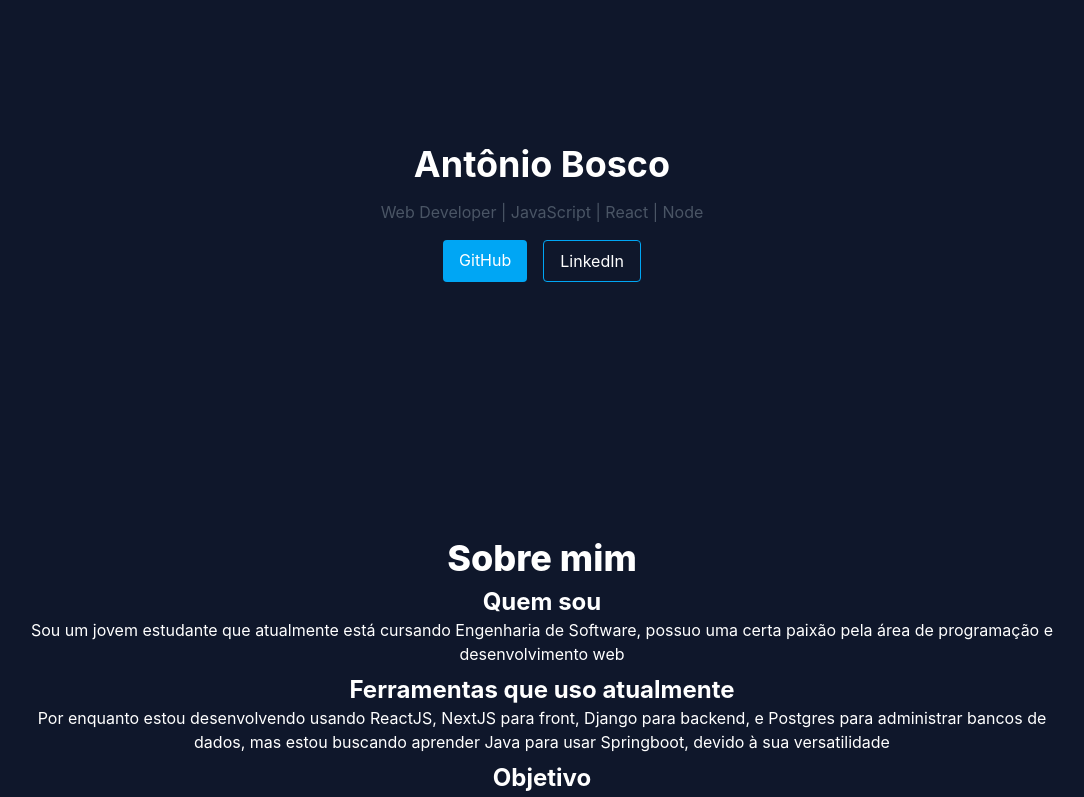
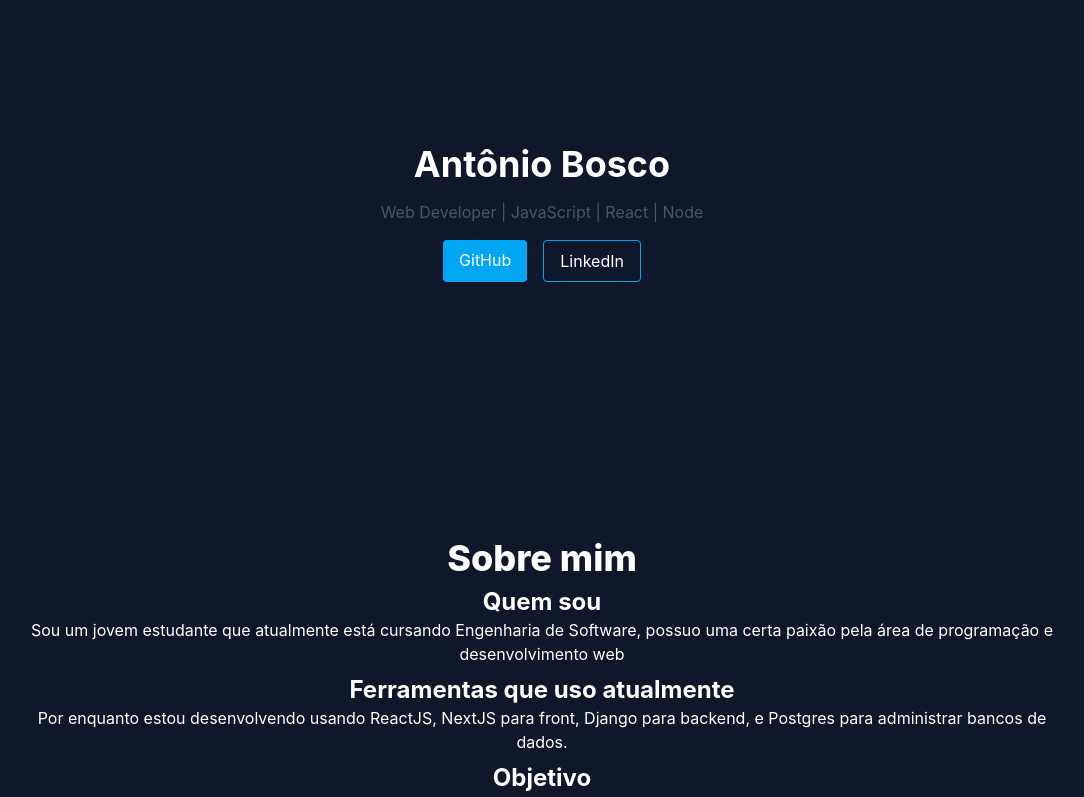
Before and after one commit to bosco227/portfolio, a React (Vite) app: page / in a window 1280 px wide. Shown: the top 797 px of the page, without its empty margins (98-1182 px from the left). Built offline with nearby package versions, Linux system fonts and the light colour scheme.

Commit message:
Leve alteração

```diff
--- a/src/components/About.jsx
+++ b/src/components/About.jsx
@@ -20,9 +20,7 @@ export default function About() {
         </h2>
         <p>
           Por enquanto estou desenvolvendo usando ReactJS, NextJS para front,
-          Django para backend, e Postgres para administrar bancos de dados, mas
-          estou buscando aprender Java para usar Springboot, devido à sua
-          versatilidade{" "}
+          Django para backend, e Postgres para administrar bancos de dados.
         </p>
         <h2 className="font-bold text-2xl mt-2">Objetivo</h2>
         <p>
```
